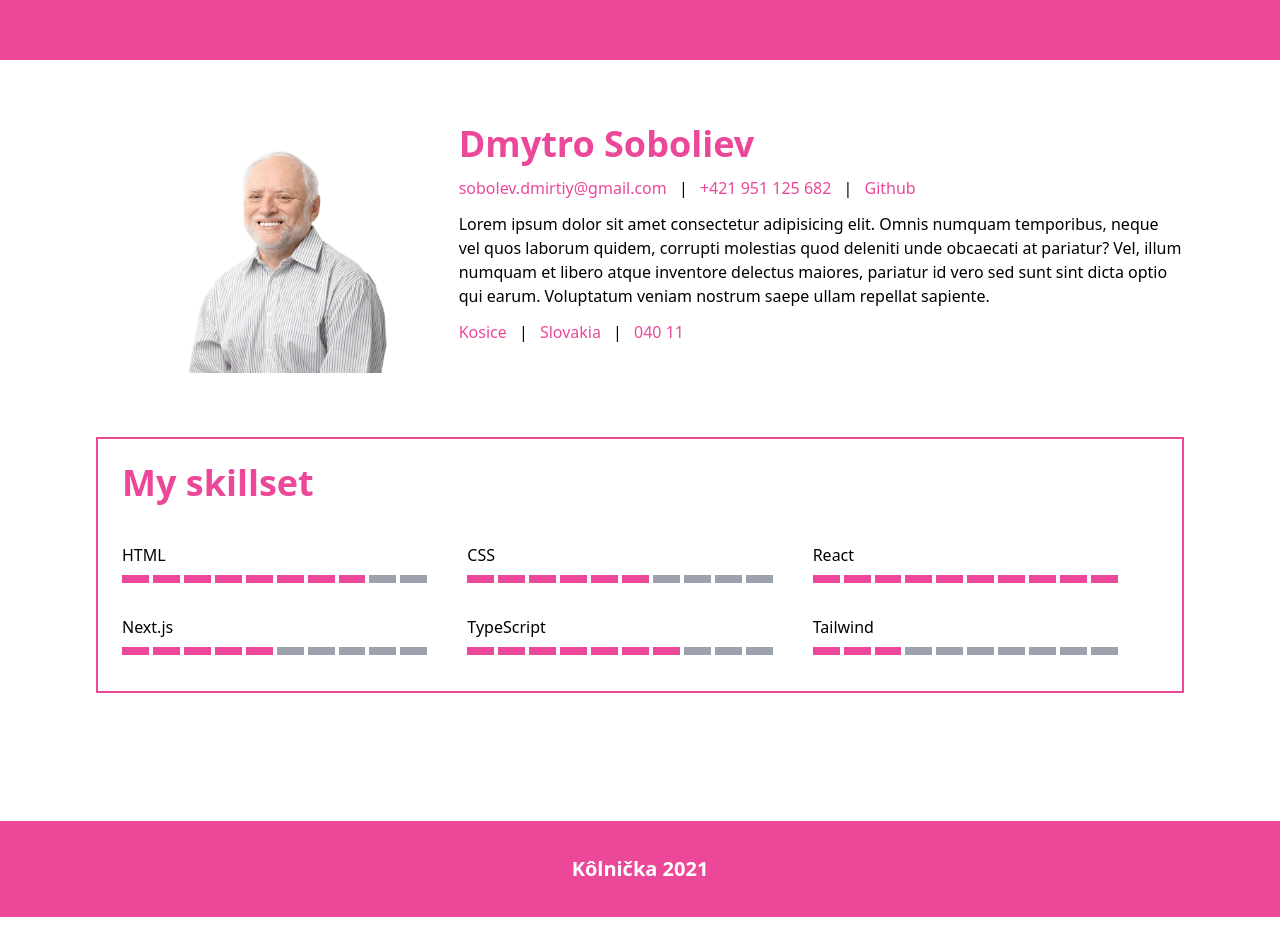
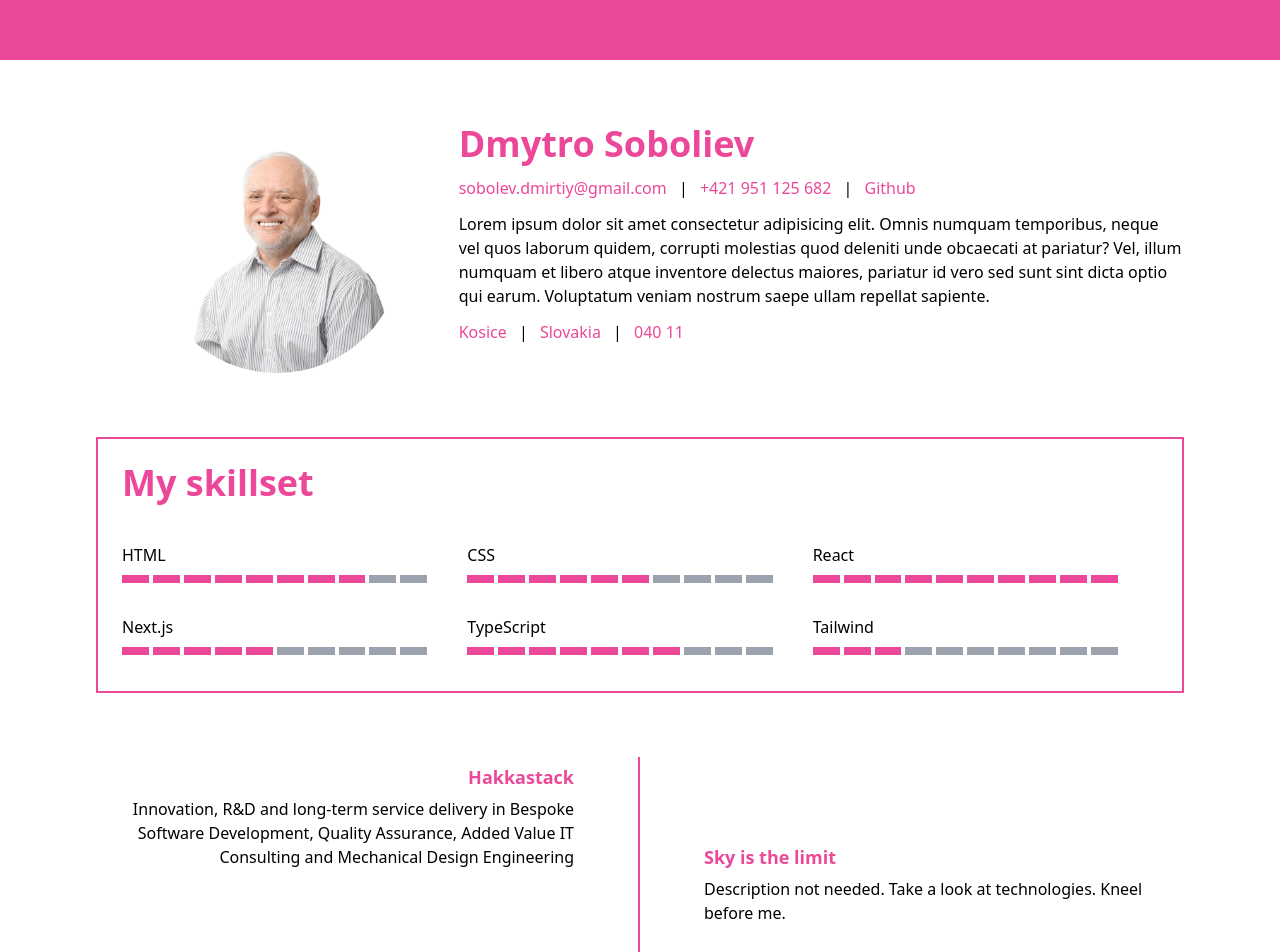
Before and after one commit to Sobanim/Portfolio, a Next.js app: page / in a window 1280 px wide. Shown: the part 100-1052 px from the top of the page. Before the commit the page ends 1017 px from the top, so only its background shows below. Built offline with nearby package versions, Linux system fonts and the light colour scheme.

Commit message:
Add project section

```diff
--- /dev/null
+++ b/src/components/ProjectColumn.tsx
@@ -0,0 +1,13 @@
+type Props = {
+  children: React.ReactNode;
+};
+
+function ProjectColumn({ children }: Props) {
+  return (
+    <div className="flex flex-col lg:w-1/2 lg:first:border-r-2 border-pink-500">
+      {children}
+    </div>
+  );
+}
+
+export default ProjectColumn;
--- /dev/null
+++ b/src/components/ProjectColumnItem.tsx
@@ -0,0 +1,26 @@
+import { Project } from '../types';
+import Link from 'next/link';
+
+type Props = {
+  alignment: 'left' | 'right';
+  project: Project;
+};
+
+function ProjectColumnItem({ alignment, project }: Props) {
+  const ClassNames =
+    alignment === 'left'
+      ? 'lg:text-left lg:ml-16 lg:mt-20'
+      : 'lg:text-right lg:mr-16 lg:mb-20';
+  return (
+    <div className={`${ClassNames} text-center mb-8`}>
+      <Link href="">
+        <a className="font-bold text-lg text-pink-500 leading-10">
+          {project.name}
+        </a>
+      </Link>
+      <p>{project.description}</p>
+    </div>
+  );
+}
+
+export default ProjectColumnItem;
--- a/src/pages/index.tsx
+++ b/src/pages/index.tsx
@@ -1,25 +1,30 @@
 import Layout from '../components/Layout';
 import Hero from '../sections/Hero';
+import Projects from '../sections/Projects';
 import Skills from '../sections/Skills';
-import { Skill } from '../types';
+import { Project, Skill } from '../types';
 
 type Props = {
+  projects: Project[];
   skills: Skill[];
 };
 
-export default function Home({ skills }: Props) {
+export default function Home({ projects, skills }: Props) {
   return (
     <Layout title="Portfolio">
       <Hero />
       <Skills skills={skills} />
+      <Projects projects={projects} />
     </Layout>
   );
 }
 
 export const getStaticProps = async () => {
+  const projects = await require('../../data/projects.json');
   const skills = await require('../../data/skills.json');
   return {
     props: {
+      projects,
       skills,
     },
   };
--- a/src/sections/Hero.tsx
+++ b/src/sections/Hero.tsx
@@ -7,7 +7,12 @@ function Hero() {
   return (
     <div className="flex flex-col lg:flex-row">
       <div className="flex justify-center lg:w-1/3">
-        <Image src="/images/harold-profile.jpg" width="250px" height="250px" />
+        <Image
+          className="rounded-full"
+          src="/images/harold-profile.jpg"
+          width="250px"
+          height="250px"
+        />
       </div>
       <div className="flex flex-col lg:w-2/3 items-center lg:items-start">
         <Subtitle subtitle="Dmytro Soboliev" />
--- a/src/sections/Projects.tsx
+++ b/src/sections/Projects.tsx
@@ -1,5 +1,29 @@
-function Projects() {
-  return <div />;
+import ProjectColumn from '../components/ProjectColumn';
+import ProjectColumnItem from '../components/ProjectColumnItem';
+import { Project } from '../types';
+
+type Props = {
+  projects: Project[];
+};
+
+function Projects({ projects }: Props) {
+  const leftColumn = projects.filter((_project, index) => index % 2 === 0);
+  const rightColumn = projects.filter((_project, index) => index % 2 === 1);
+
+  return (
+    <div className="flex flex-col lg:flex-row w-full">
+      <ProjectColumn>
+        {leftColumn.map((item) => (
+          <ProjectColumnItem alignment="right" project={item} key={item.id} />
+        ))}
+      </ProjectColumn>
+      <ProjectColumn>
+        {rightColumn.map((item) => (
+          <ProjectColumnItem alignment="left" project={item} key={item.id} />
+        ))}
+      </ProjectColumn>
+    </div>
+  );
 }
 
 export default Projects;
--- a/tailwind.config.js
+++ b/tailwind.config.js
@@ -5,7 +5,9 @@ module.exports = {
     extend: {},
   },
   variants: {
-    extend: {},
+    extend: {
+      borderWidth: ['first'],
+    },
   },
   plugins: [],
 };
```
